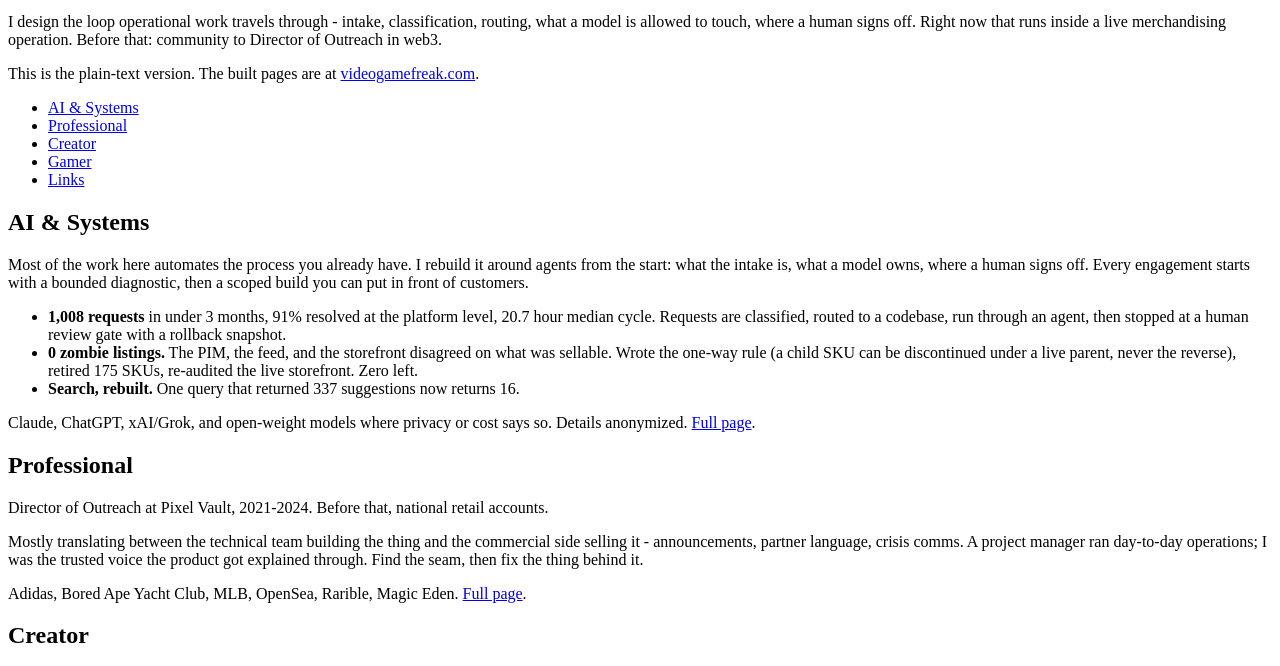
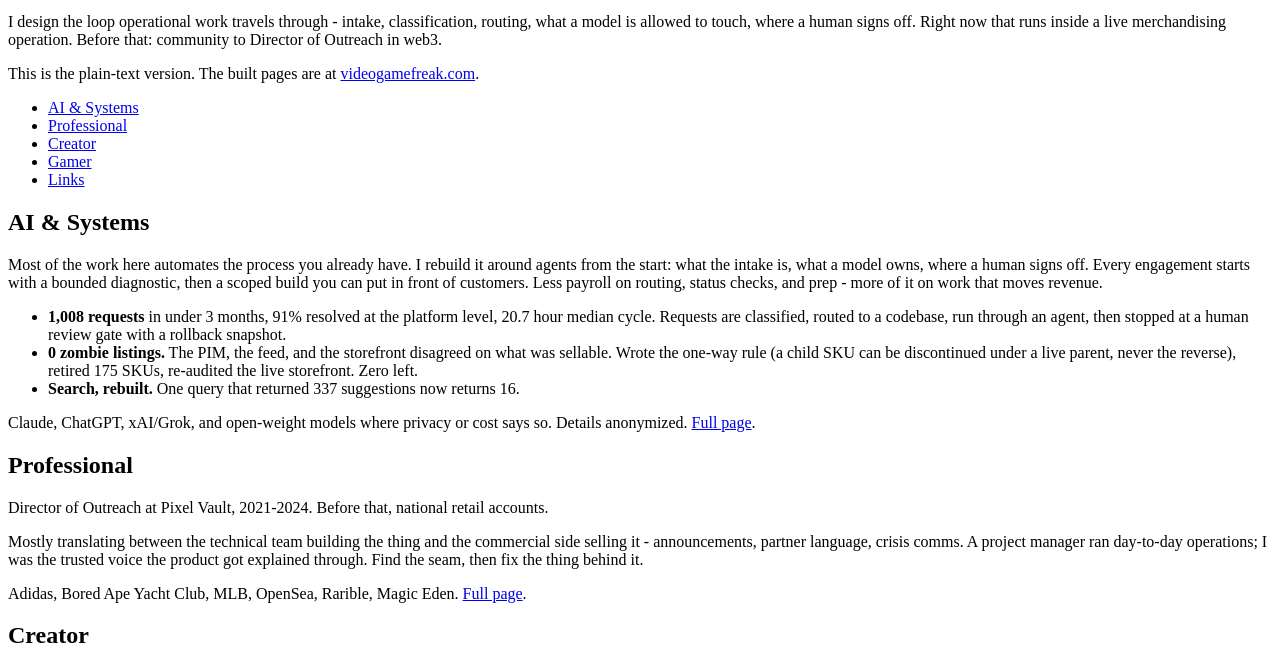
Before and after one commit to VGFreakXBL/simple-videogamefreak, a plain HTML site: page index.html in a window 1280 px wide. Shown: the part 101-767 px from the top of the page. Drawn offline with Linux system fonts and the light colour scheme.

Commit message:
Carry the cost-as-time line

```diff
--- a/index.html
+++ b/index.html
@@ -25,7 +25,7 @@
     </ul>
 
     <h2 id="ai-systems">AI &amp; Systems</h2>
-    <p>Most of the work here automates the process you already have. I rebuild it around agents from the start: what the intake is, what a model owns, where a human signs off. Every engagement starts with a bounded diagnostic, then a scoped build you can put in front of customers.</p>
+    <p>Most of the work here automates the process you already have. I rebuild it around agents from the start: what the intake is, what a model owns, where a human signs off. Every engagement starts with a bounded diagnostic, then a scoped build you can put in front of customers. Less payroll on routing, status checks, and prep - more of it on work that moves revenue.</p>
     <ul>
         <li><strong>1,008 requests</strong> in under 3 months, 91% resolved at the platform level, 20.7 hour median cycle. Requests are classified, routed to a codebase, run through an agent, then stopped at a human review gate with a rollback snapshot.</li>
         <li><strong>0 zombie listings.</strong> The PIM, the feed, and the storefront disagreed on what was sellable. Wrote the one-way rule (a child SKU can be discontinued under a live parent, never the reverse), retired 175 SKUs, re-audited the live storefront. Zero left.</li>
```
